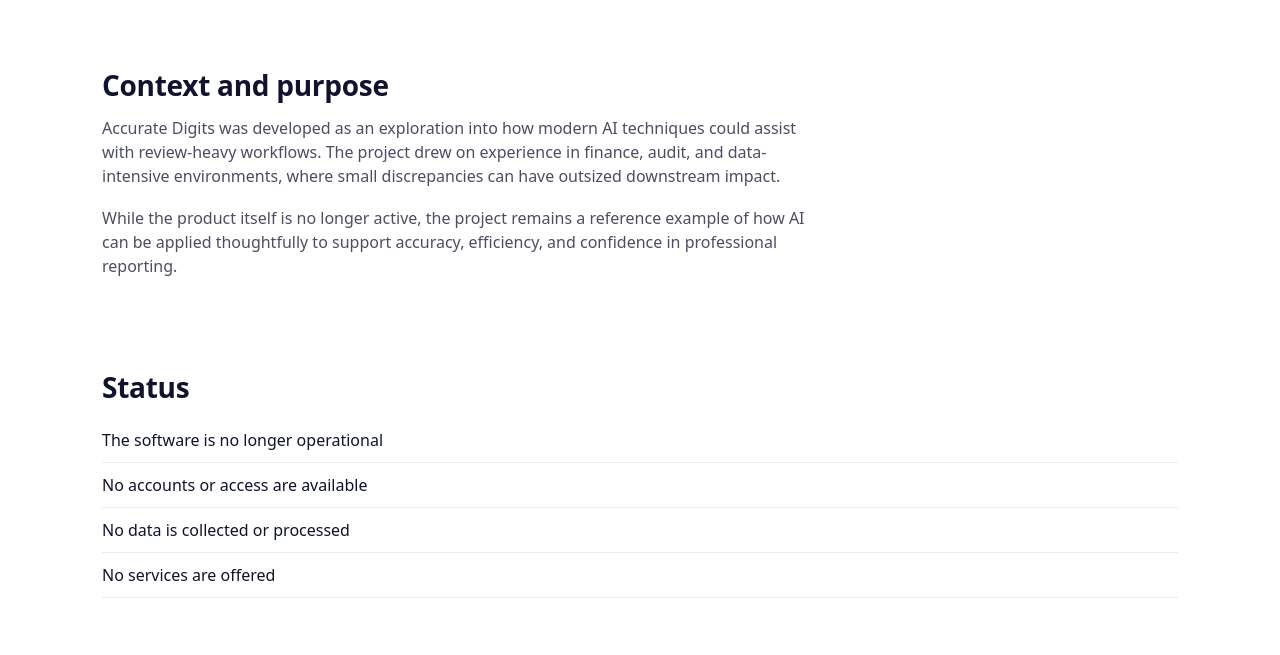
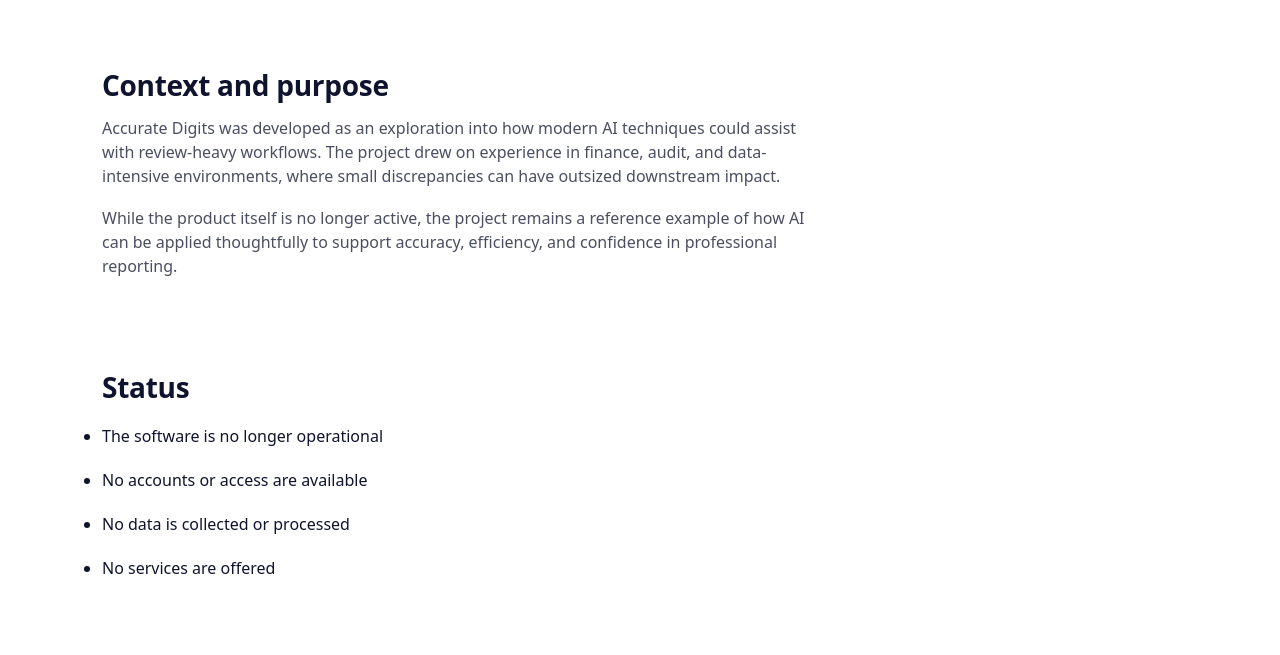
Before and after one commit to AccurateDigits/accurate-digits-site, a plain HTML site: page index.html in a window 1280 px wide. Shown: the part 2550-3205 px from the top of the page. Drawn offline with Linux system fonts and the light colour scheme.

Commit message:
Update index.html

```diff
--- a/index.html
+++ b/index.html
@@ -264,6 +264,13 @@
       list-style: none;
     }
 
+    /* Make Status list look like normal bullet list */
+    #status .status-list li {
+      border-bottom: none;
+      padding: 6px 0;
+      list-style: disc;
+      margin-top: 8px;
+    }
 
     /* Footer */
     footer{
```
